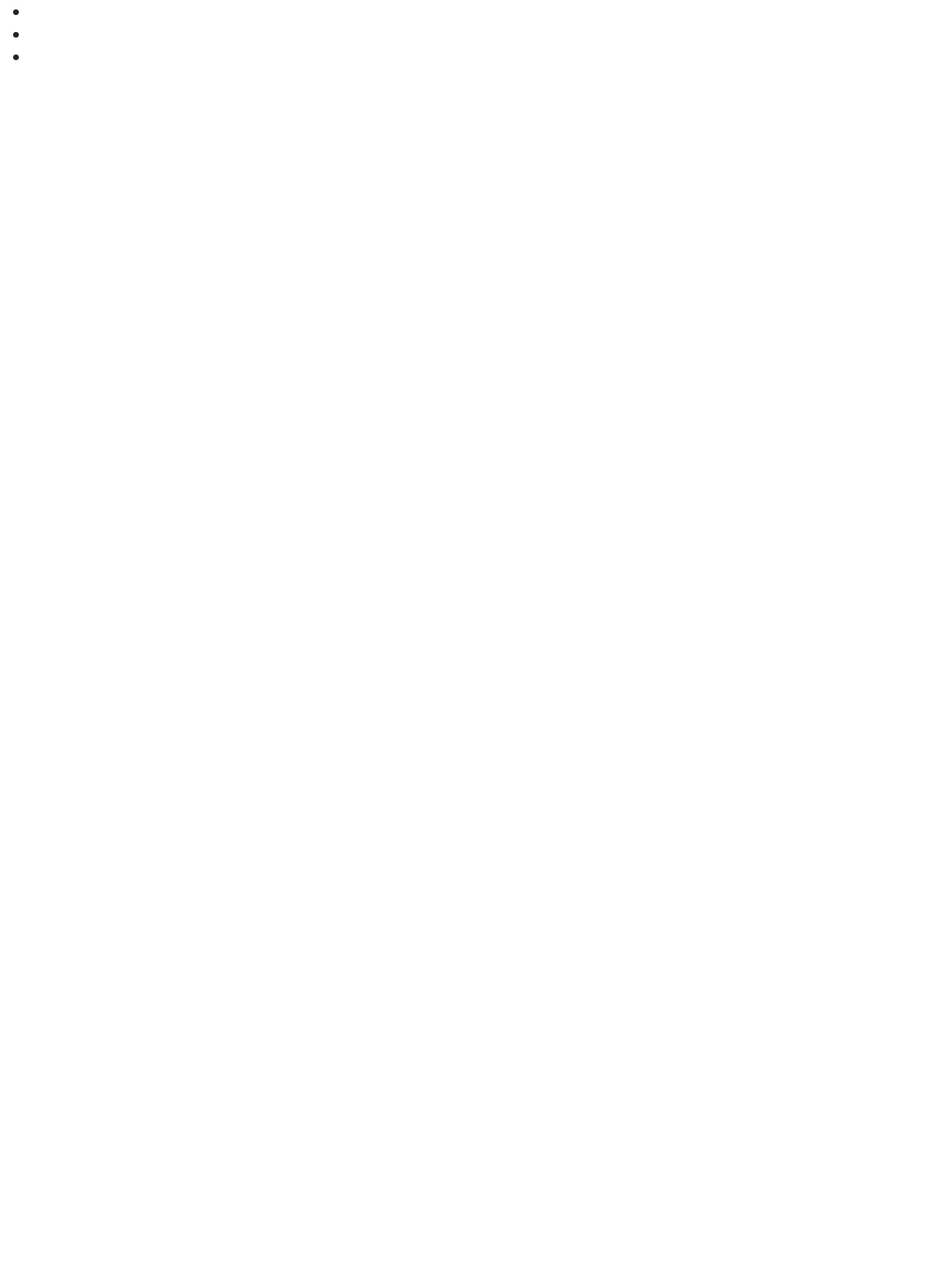
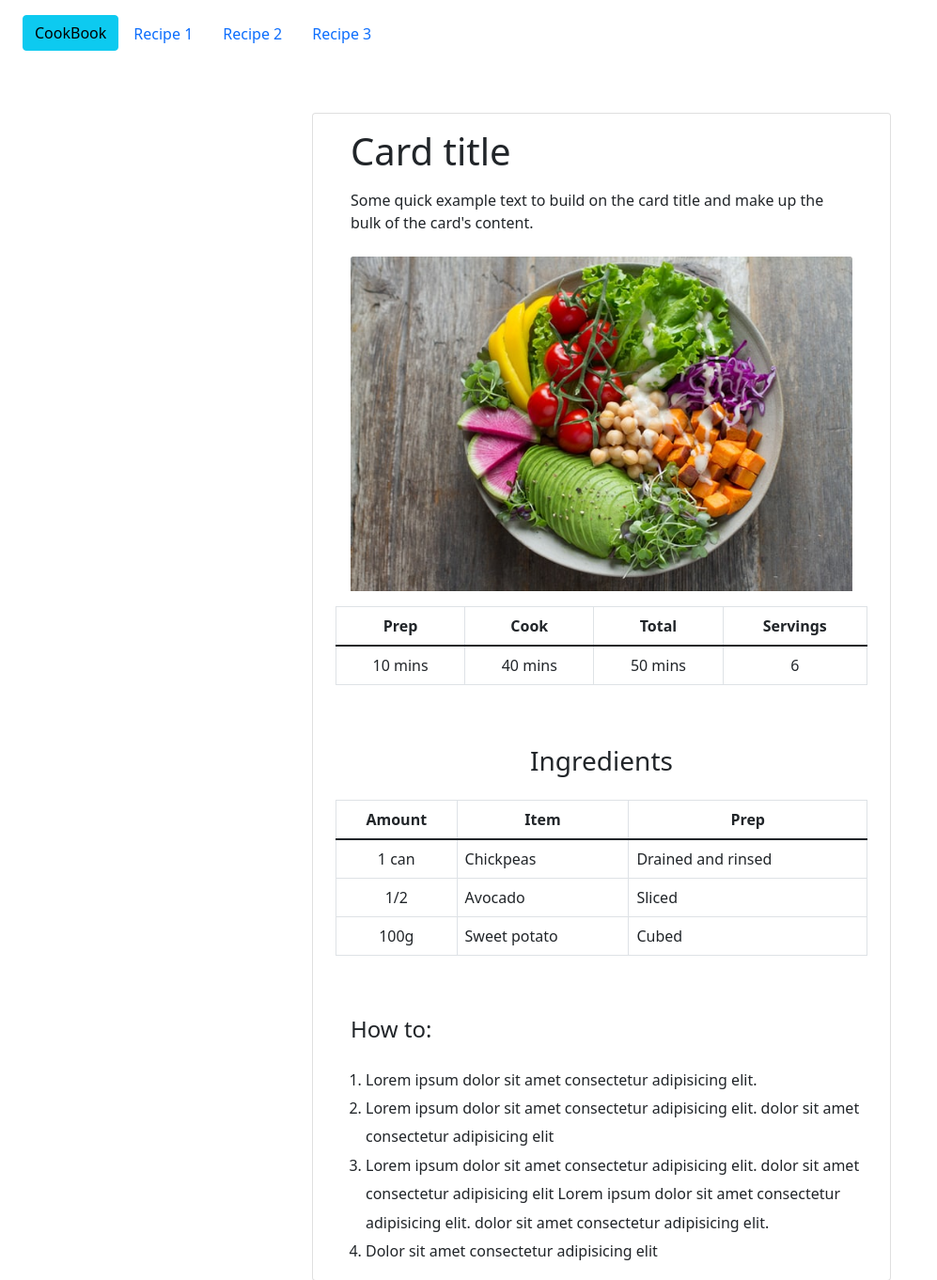
Before and after one commit to RMK-creative/bootstrap-cookbook, a plain HTML site: page index.html in a window 1280 px wide. Shown: the top 1362 px of the page at 94% size, without its empty margins (0-997 px from the left). Before the commit the page ends 800 px from the top, so only its background shows below. Drawn offline with nearby package versions, Linux system fonts and the light colour scheme.

Commit message:
add initial content & styling

```diff
--- a/index.html
+++ b/index.html
@@ -15,17 +15,108 @@
       integrity="sha384-ka7Sk0Gln4gmtz2MlQnikT1wXgYsOg+OMhuP+IlRH9sENBO0LRn5q+8nbTov4+1p"
       crossorigin="anonymous"
     ></script>
-    <title>Document</title>
+    <title>CookBook</title>
   </head>
   <body>
     <nav>
-      <ul>
-        <li></li>
-        <li></li>
-        <li></li>
+      <ul class="nav justify-content-start ms-4 py-3">
+        <li class="nav-item">
+          <a href="#" class="btn btn-info align-middle">CookBook</a>
+        </li>
+        <li class="nav-item align-middle">
+          <a class="nav-link" href="#">Recipe 1</a>
+        </li>
+        <li class="nav-item align-middle">
+          <a class="nav-link" href="#">Recipe 2</a>
+        </li>
+        <li class="nav-item align-middle">
+          <a class="nav-link">Recipe 3</a>
+        </li>
       </ul>
     </nav>
+    <main>
+      <section
+        class="container-fluid my-5 d-flex justify-content-center"
+        style="max-width: 40rem"
+      >
+        <section class="card px-4">
+          <div class="card-body">
+            <h1 class="card-title mb-3">Card title</h1>
+            <p class="card-text mb-4">
+              Some quick example text to build on the card title and make up the
+              bulk of the card's content.
+            </p>
+            <img
+              src="./assets/vegan-salad.jpg"
+              class="card-img-top"
+              alt="..."
+            />
+          </div>
+          <table class="table table-bordered">
+            <thead>
+              <tr>
+                <th class="text-center" scope="col">Prep</th>
+                <th class="text-center" scope="col">Cook</th>
+                <th class="text-center" scope="col">Total</th>
+                <th class="text-center" scope="col">Servings</th>
+              </tr>
+            </thead>
+            <tbody>
+              <tr>
+                <td class="text-center">10 mins</td>
+                <td class="text-center">40 mins</td>
+                <td class="text-center">50 mins</td>
+                <td class="text-center">6</td>
+              </tr>
+            </tbody>
+          </table>
 
-    <section></section>
+          <h3 class="mt-5 mb-4 px-4 text-center">Ingredients</h3>
+
+          <table class="table table-bordered">
+            <thead>
+              <tr>
+                <th class="text-center" scope="col">Amount</th>
+                <th class="text-center" scope="col">Item</th>
+                <th class="text-center" scope="col">Prep</th>
+              </tr>
+            </thead>
+            <tbody>
+              <tr>
+                <td class="text-center">1 can</td>
+                <td class="text-left">Chickpeas</td>
+                <td class="text-left" scope="col-2">Drained and rinsed</td>
+              </tr>
+              <tr>
+                <td class="text-center">1/2</td>
+                <td class="text-left">Avocado</td>
+                <td class="text-left" scope="col-2">Sliced</td>
+              </tr>
+              <tr>
+                <td class="text-center">100g</td>
+                <td class="text-left">Sweet potato</td>
+                <td class="text-left" scope="col-2">Cubed</td>
+              </tr>
+            </tbody>
+          </table>
+
+          <h4 class="mt-5 mb-4 ms-3">How to:</h4>
+          <ol style="line-height: 1.9">
+            <li>Lorem ipsum dolor sit amet consectetur adipisicing elit.</li>
+            <li>
+              Lorem ipsum dolor sit amet consectetur adipisicing elit. dolor sit
+              amet consectetur adipisicing elit
+            </li>
+            <li>
+              Lorem ipsum dolor sit amet consectetur adipisicing elit. dolor sit
+              amet consectetur adipisicing elit Lorem ipsum dolor sit amet
+              consectetur adipisicing elit. dolor sit amet consectetur
+              adipisicing elit.
+            </li>
+            <li>Dolor sit amet consectetur adipisicing elit</li>
+          </ol>
+        </section>
+      </section>
+    </main>
   </body>
 </html>
```
Also changed, not shown: assets/vegan-salad.jpg (added).
